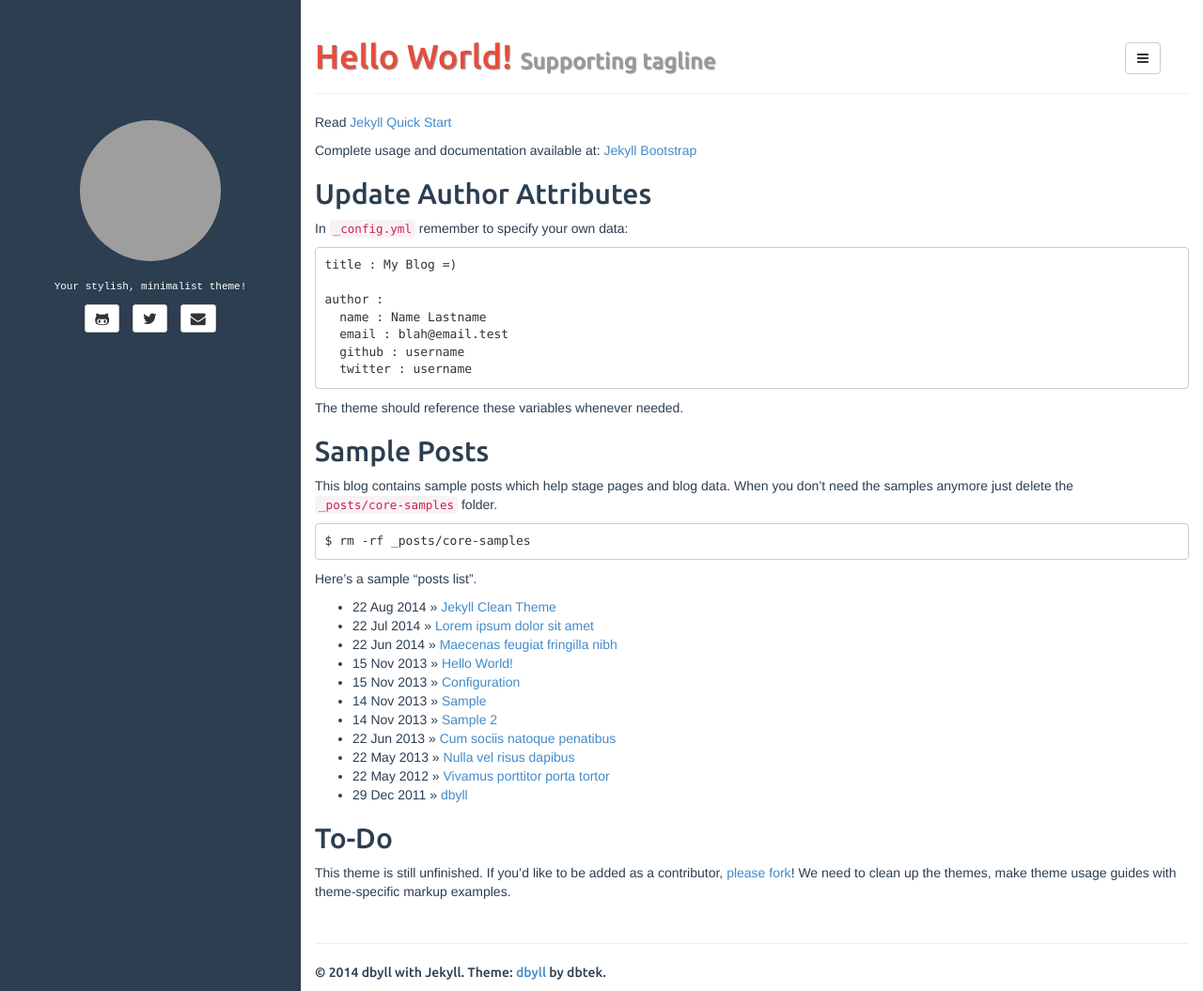
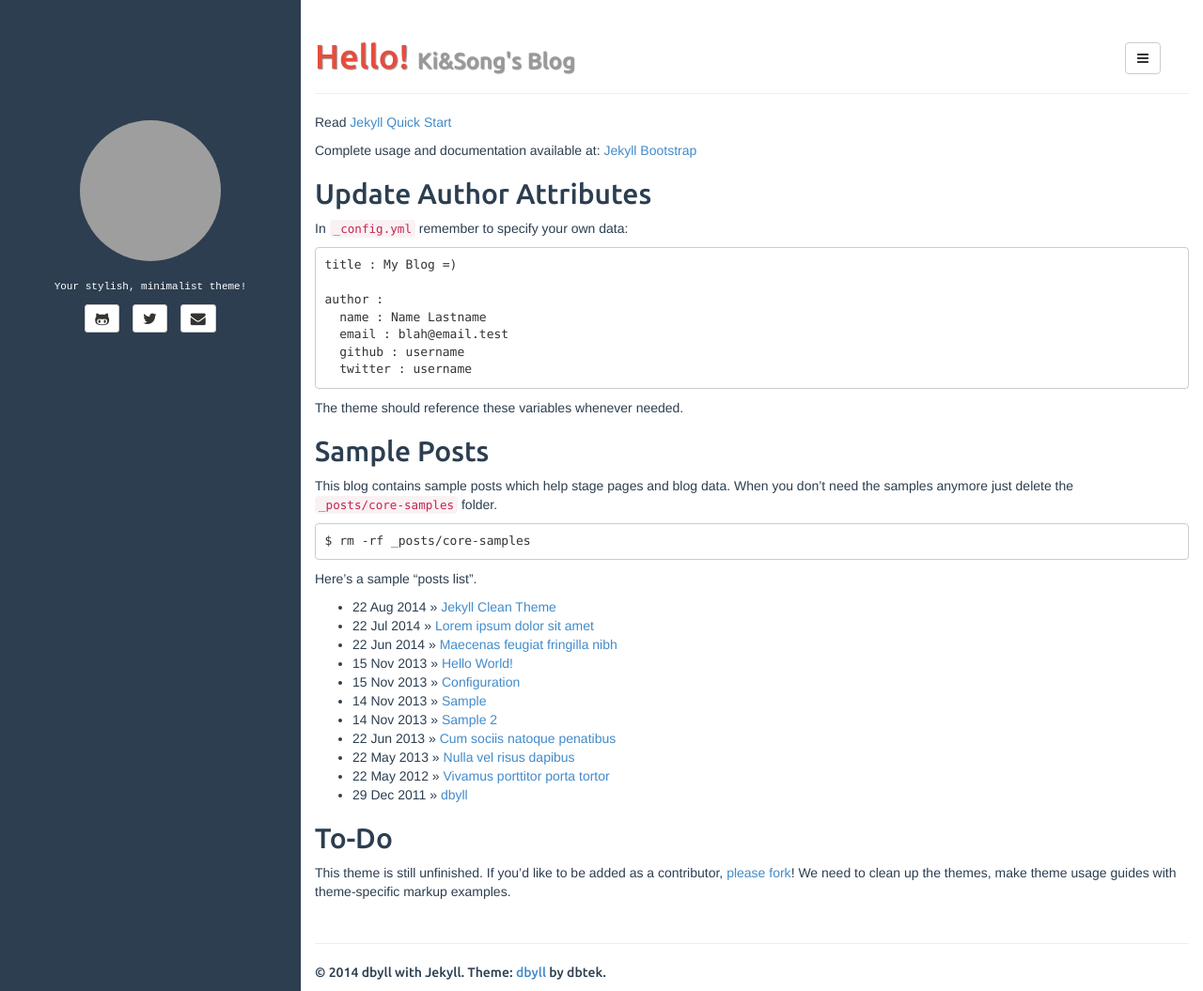
Before and after one commit to kicheolmin2/kicheolmin2.github.com, a Jekyll site: the page built from index.md, in a window 1280 px wide and 1055 px high. Shown: the whole window at 94% size. Built offline with Jekyll 4.4.1, drawn with Linux system fonts in a browser that asks for light colours; the list of posts is cut into pages by our own code; grey boxes are pictures that could not be loaded.

Commit message:
Update index.md

```diff
--- a/index.md
+++ b/index.md
@@ -1,7 +1,7 @@
 ---
 layout: page
-title: Hello World!
-tagline: Supporting tagline
+title: Hello!
+tagline: Ki&Song's Blog
 ---
 {% include JB/setup %}
 
```
